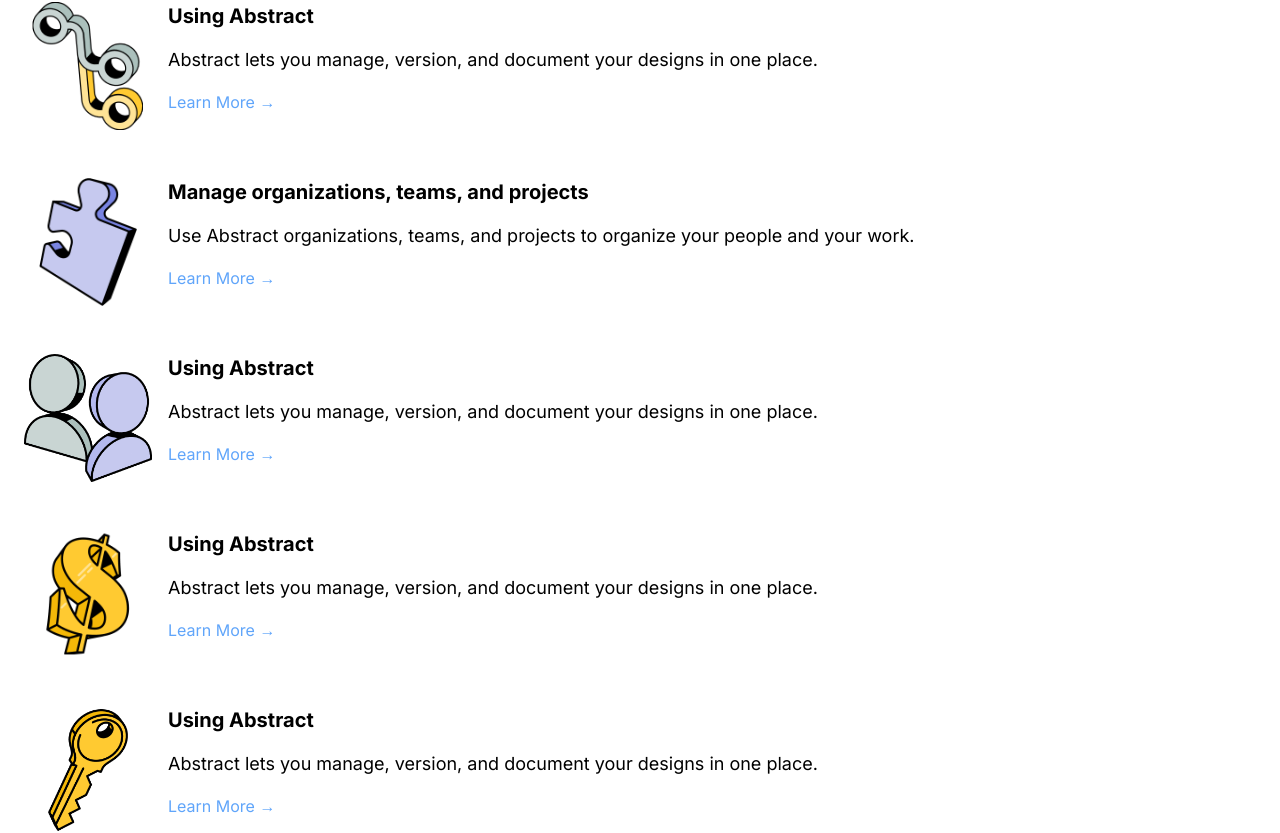
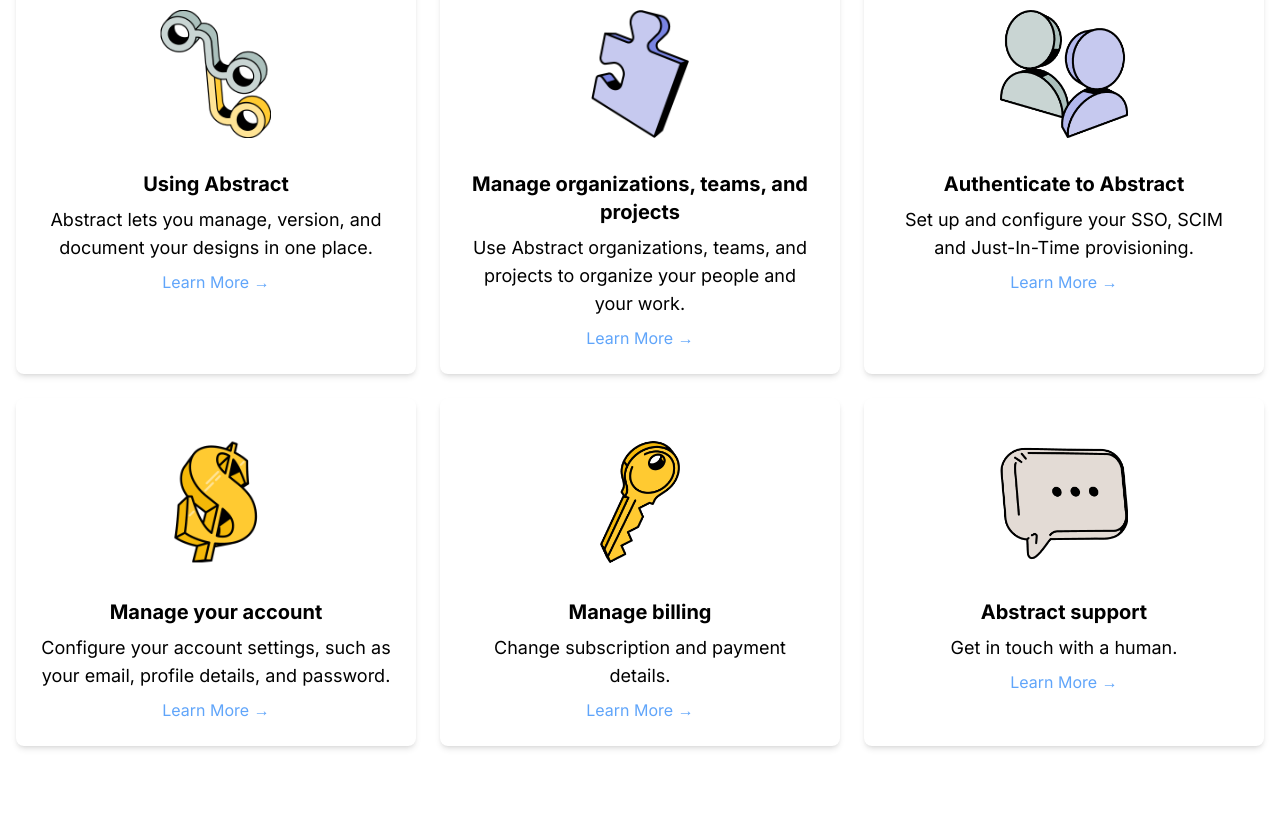
Before and after one commit to Gabrieluser430/new-abstract, a Next.js app: page / in a window 1280 px wide. Shown: the part 552-1385 px from the top of the page. After the commit the page ends 1314 px from the top, so only its background shows below. Built offline with nearby package versions, Linux system fonts and the light colour scheme.

Commit message:
main content on any screen size finished

```diff
--- a/src/app/page.js
+++ b/src/app/page.js
@@ -27,109 +27,122 @@
           <input className="placeholder:italic placeholder:text-slate-500 block bg-white  w-full max-w-3xl  border border-slate-500 rounded-md py-4 pl-9 pr-3 shadow-sm focus:outline-none focus:border-sky-500 focus:ring-sky-500 focus:ring-1 sm:text-sm" placeholder="Search for anything..." type="search" name="search"/>
         </section>
         <section>
-          <div className="flex flex-col">
-            <div className="flex flex-row px-6 pt-12 gap-x-4">
-              <div className=" flex items-center">
-                <Image src={firstPNG} className="w-full h-32 object-contain"/>
+          <div className="grid grid-cols-1 md:grid-cols-2 lg:grid-cols-3 gap-6 p-4">
+            <div className="flex flex-col bg-white rounded-lg shadow-md p-6">
+              <div className="flex items-center justify-center h-40">
+                <div className="w-32 h-32">
+                  <Image src={firstPNG} className="w-full h-full object-cover" />
+                </div>
               </div>
-              <div className="flex flex-col gap-y-4">
+              <div className="flex flex-col gap-2 mt-4 items-center justify-center text-center">
                 <h2 className="font-bold text-xl">
                   Using Abstract
                 </h2>
                 <p className="text-lg">
                   Abstract lets you manage, version, and document your designs in one place.
                 </p>
-                <a className=" text-base text-blue-400 cursor-pointer">
+                <a className="text-base text-blue-400 cursor-pointer">
                   Learn More →
                 </a>
               </div>
             </div>
 
-            <div className="flex flex-row px-6 pt-12 gap-x-4">
-              <div className=" flex items-center">
-                <Image src={secondPNG} className="w-full h-32 object-contain"/>
+            <div className="flex flex-col bg-white rounded-lg shadow-md p-6">
+              <div className="flex items-center justify-center h-40">
+                <div className="w-32 h-32">
+                  <Image src={secondPNG} className="w-full h-full object-cover" />
+                </div>
               </div>
-              <div className="flex flex-col gap-y-4">
+              <div className="flex flex-col gap-2 mt-4 items-center justify-center text-center">
                 <h2 className="font-bold text-xl">
-                  Manage organizations, teams, and projects                </h2>
+                  Manage organizations, teams, and projects
+                </h2>
                 <p className="text-lg">
-                Use Abstract organizations, teams, and projects to organize your people and your work.
+                  Use Abstract organizations, teams, and projects to organize your people and your work.
                 </p>
-                <a className=" text-base text-blue-400 cursor-pointer">
+                <a className="text-base text-blue-400 cursor-pointer">
                   Learn More →
                 </a>
               </div>
             </div>
 
-            <div className="flex flex-row px-6 pt-12 gap-x-4">
-              <div className="flex items-center">
-                <Image src={thirdPNG} className="w-full h-32 object-contain"/>
+            <div className="flex flex-col bg-white rounded-lg shadow-md p-6">
+              <div className="flex items-center justify-center h-40">
+                <div className="w-32 h-32">
+                  <Image src={thirdPNG} className="w-full h-full object-cover" />
+                </div>
               </div>
-              <div className="flex flex-col gap-y-4">
+              <div className="flex flex-col gap-2 mt-4 items-center justify-center text-center">
                 <h2 className="font-bold text-xl">
-                  Using Abstract
+                  Authenticate to Abstract
                 </h2>
                 <p className="text-lg">
-                  Abstract lets you manage, version, and document your designs in one place.
+                  Set up and configure your SSO, SCIM and Just-In-Time provisioning.
                 </p>
-                <a className=" text-base text-blue-400 cursor-pointer">
+                <a className="text-base text-blue-400 cursor-pointer">
                   Learn More →
                 </a>
               </div>
             </div>
 
-            <div className="flex flex-row px-6 pt-12 gap-x-4">
-              <div className=" flex items-center">
-                <Image src={fourthPNG} className="w-full h-32 object-contain"/>
+            <div className="flex flex-col bg-white rounded-lg shadow-md p-6">
+              <div className="flex items-center justify-center h-40">
+                <div className="w-32 h-32">
+                  <Image src={fourthPNG} className="w-full h-full object-cover" />
+                </div>
               </div>
-              <div className="flex flex-col gap-y-4">
+              <div className="flex flex-col gap-2 mt-4 items-center justify-center text-center">
                 <h2 className="font-bold text-xl">
-                  Using Abstract
+                  Manage your account
                 </h2>
                 <p className="text-lg">
-                  Abstract lets you manage, version, and document your designs in one place.
+                  Configure your account settings, such as your email, profile details, and password.
                 </p>
-                <a className=" text-base text-blue-400 cursor-pointer">
+                <a className="text-base text-blue-400 cursor-pointer">
                   Learn More →
                 </a>
               </div>
             </div>
 
-            <div className="flex flex-row px-6 pt-12 gap-x-4">
-              <div className="flex items-center">
-                <Image src={fifthPNG} className="w-full h-32 object-contain"/>
+            <div className="flex flex-col bg-white rounded-lg shadow-md p-6">
+              <div className="flex items-center justify-center h-40">
+                <div className="w-32 h-32">
+                  <Image src={fifthPNG} className="w-full h-full object-cover" />
+                </div>
               </div>
-              <div className="flex flex-col gap-y-4">
+              <div className="flex flex-col gap-2 mt-4 items-center justify-center text-center">
                 <h2 className="font-bold text-xl">
-                  Using Abstract
+                  Manage billing
                 </h2>
                 <p className="text-lg">
-                  Abstract lets you manage, version, and document your designs in one place.
+                  Change subscription and payment details.
                 </p>
-                <a className=" text-base text-blue-400 cursor-pointer">
+                <a className="text-base text-blue-400 cursor-pointer">
                   Learn More →
                 </a>
               </div>
             </div>
 
-            <div className="flex flex-row px-6 pt-12 gap-x-4">
-              <div className=" flex items-center">
-                <Image src={sixthPNG} className="w-full h-32 object-contain"/>
+            <div className="flex flex-col bg-white rounded-lg shadow-md p-6">
+              <div className="flex items-center justify-center h-40">
+                <div className="w-32 h-32">
+                  <Image src={sixthPNG} className="w-full h-full object-cover" />
+                </div>
               </div>
-              <div className="flex flex-col gap-y-4">
+              <div className="flex flex-col gap-2 mt-4 items-center justify-center text-center">
                 <h2 className="font-bold text-xl">
-                  Using Abstract
+                  Abstract support
                 </h2>
                 <p className="text-lg">
-                  Abstract lets you manage, version, and document your designs in one place.
+                  Get in touch with a human.
                 </p>
-                <a className=" text-base text-blue-400 cursor-pointer">
+                <a className="text-base text-blue-400 cursor-pointer">
                   Learn More →
                 </a>
               </div>
             </div>
           </div>
-        </section>
+       </section>
       </main>
       <footer>
 
```
